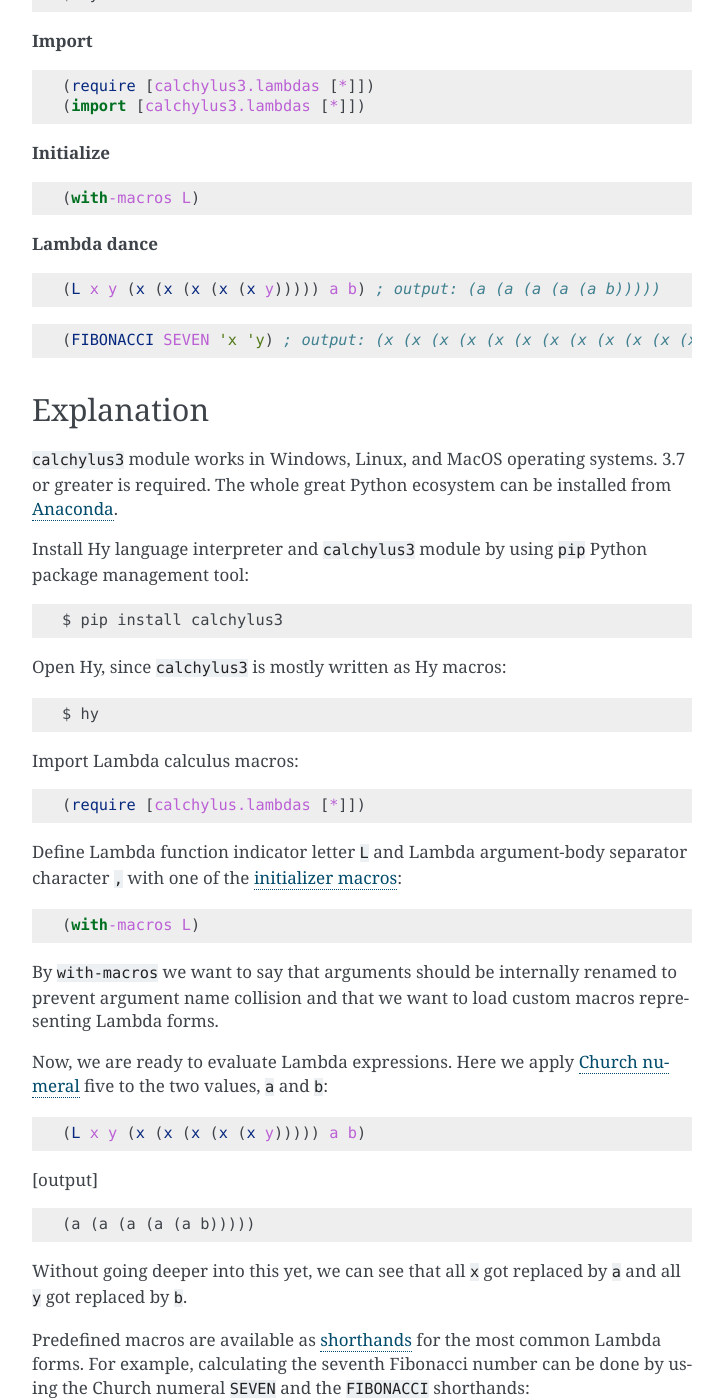
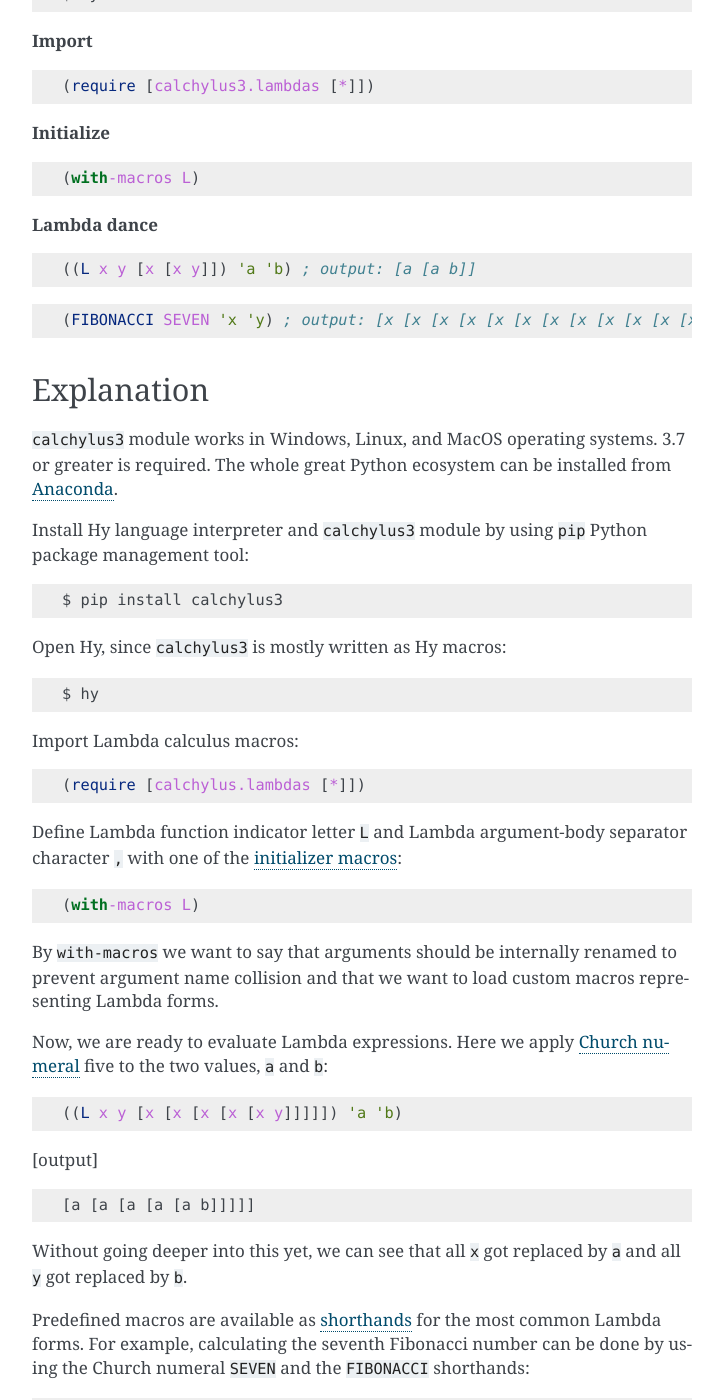
Before and after one commit to markomanninen/calchylus3, a Sphinx documentation site: the page built from doc/quick.rst, in a window 1280 px wide and 1400 px high, scrolled down 298 px. Shown: the whole window, without its empty margins (388-1111 px from the left). Built offline with Sphinx 7.4.7, drawn with Linux system fonts in a browser that asks for light colours; some of the changed text lies outside the part shown.

Commit message:
example fixes to correspond with calchylus3

```diff
--- a/doc/quick.rst
+++ b/doc/quick.rst
@@ -21,7 +21,6 @@ For people willing to get hands quickly on coding:
 .. code-block:: hylang
 
 	(require [calchylus3.lambdas [*]])
-	(import [calchylus3.lambdas [*]])
 
 **Initialize**
 
@@ -33,11 +32,11 @@ For people willing to get hands quickly on coding:
 
 .. code-block:: hylang
 
-	(L x y (x (x (x (x (x y))))) a b) ; output: (a (a (a (a (a b)))))
+	((L x y [x [x y]]) 'a 'b) ; output: [a [a b]]
 
 .. code-block:: hylang
 
-	(FIBONACCI SEVEN 'x 'y) ; output: (x (x (x (x (x (x (x (x (x (x (x (x (x y)))))))))))))
+	(FIBONACCI SEVEN 'x 'y) ; output: [x [x [x [x [x [x [x [x [x [x [x [x [x y]]]]]]]]]]]]]
 
 
 Explanation
@@ -82,13 +81,13 @@ Now, we are ready to evaluate Lambda expressions. Here we apply
 
 .. code-block:: hylang
 
-	(L x y (x (x (x (x (x y))))) a b)
+	((L x y [x [x [x [x [x y]]]]]) 'a 'b)
 
 |Output:|
 
 .. code-block:: text
 
-	(a (a (a (a (a b)))))
+	[a [a [a [a [a b]]]]]
 
 Without going deeper into this yet, we can see that all ``x`` got replaced by
 ``a`` and all ``y`` got replaced by ``b``.
@@ -105,7 +104,7 @@ Church numeral ``SEVEN`` and the ``FIBONACCI`` shorthands:
 
 .. code-block:: text
 
-	(x (x (x (x (x (x (x (x (x (x (x (x (x y)))))))))))))
+	[x [x [x [x [x [x [x [x [x [x [x [x [x y]]]]]]]]]]]]]
 
 That is the Church numeral 13, the seventh `Fibonacci number`_.
 
```
Also changed, not shown: README.md (+2 -2 lines), 3 other files.
